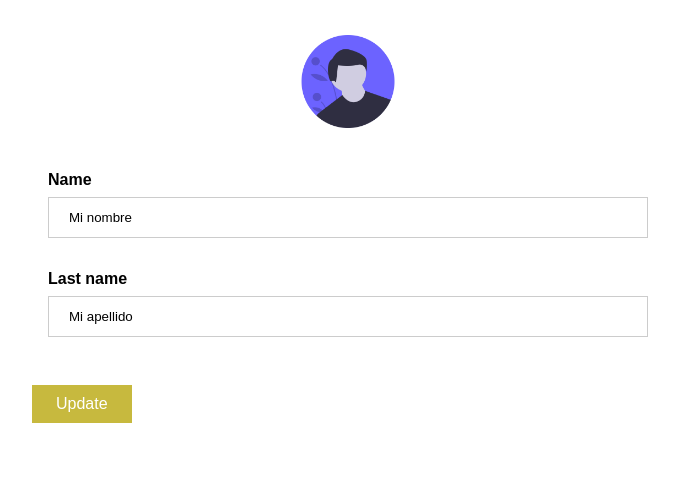
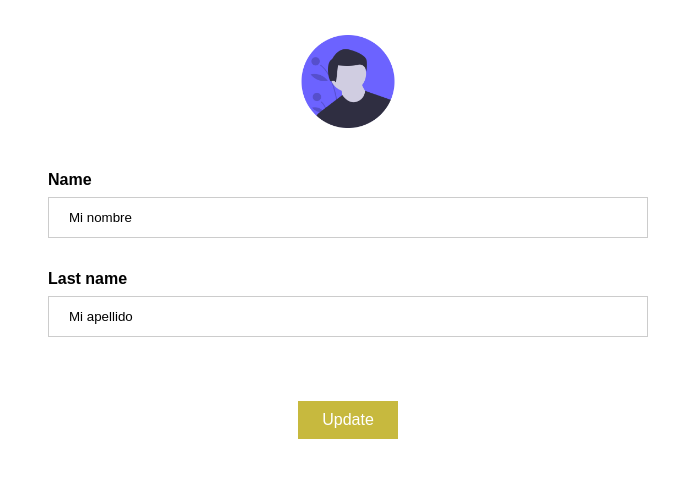
Before and after one commit to adnicolas/bootcamp_js, a plain HTML site: page 01_Introducción/index.html in a window 1280 px wide. Shown: the whole page, without its empty margins (292-971 px from the left). Drawn offline with Linux system fonts and the light colour scheme.

Commit message:
Comentarios módulo 02

```diff
--- a/01_Introducción/css/site.css
+++ b/01_Introducción/css/site.css
@@ -18,6 +18,10 @@ input {
 
 .data, .actions {
     padding: 16px;
+}
+
+.actions {
+    text-align: center;
 }
 
 .img {
--- a/01_Introducción/index.html
+++ b/01_Introducción/index.html
@@ -18,7 +18,7 @@
             <label for="lastName"><b>Last name</b></label>
             <input type="text" id="lastName" name="lastName"/>
         </div>
-        <div id="actions">
+        <div class="actions">
             <button
                 type="button"
                 onclick="logLastName()">Update</button>
```
